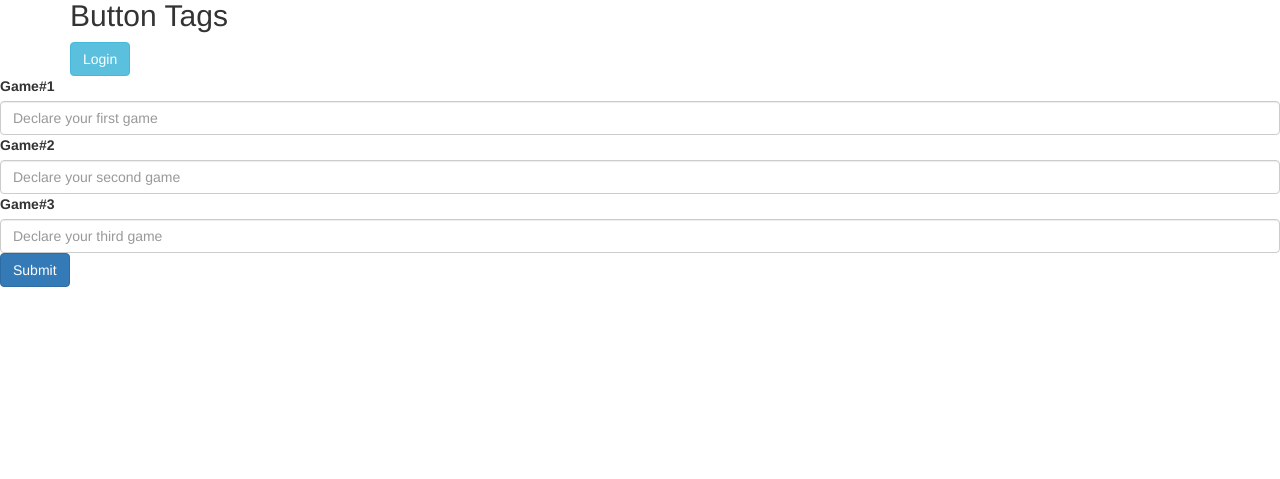
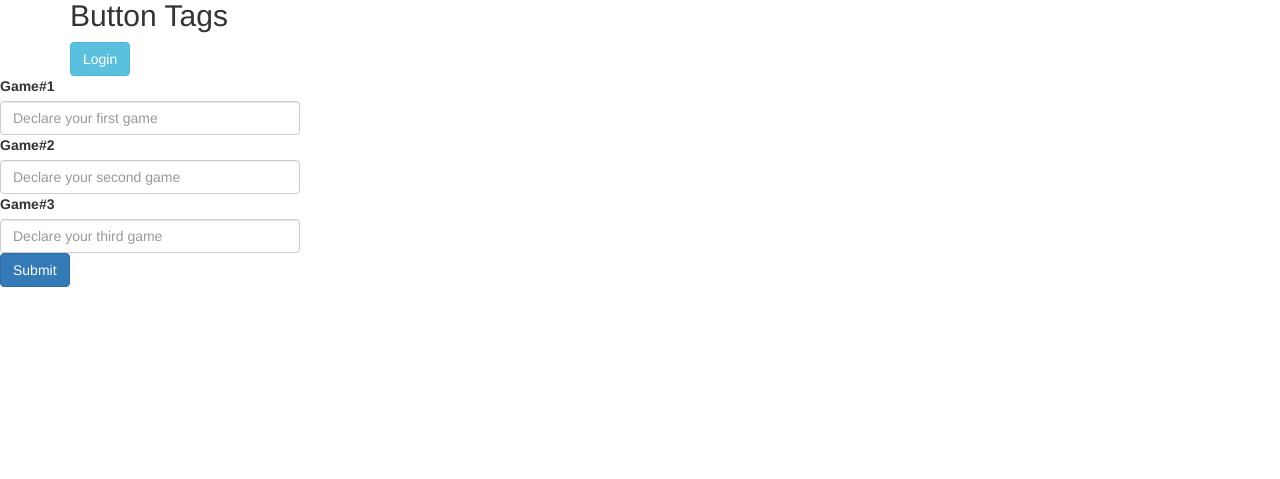
Before and after one commit to TehOriginale/LibToPlay, a PHP site: page / in a window 1280 px wide. Shown: the part 321-800 px from the top of the page. Run offline with PHP 8.4, Linux system fonts and the light colour scheme.

Commit message:
update index

```diff
--- a/css/index.css
+++ b/css/index.css
@@ -1,6 +1,12 @@
-filter-group
+
+.Index_main
 {
-    margin-bottom: 10px;
-    margin-left:  15px;
+    width: 300px;
+
 
 }
+.form-control
+{
+    width: 100%;
+
+}
--- a/css/login.css
+++ b/css/login.css
@@ -2,7 +2,6 @@ html,
 body {
   height: 100%;
   font-family: 'DotGothic16', sans-serif;
-  background-color:red;
 }
 
 body {
@@ -10,7 +9,8 @@ body {
   align-items: center;
   padding-top: 40px;
   padding-bottom: 40px;
-  background-color: #f5f5f5;
+  background-color: #2d2b2d;
+  color: white;
 }
 
 .form-signin {
--- a/index.php
+++ b/index.php
@@ -6,6 +6,7 @@
     <meta name="viewport" content="width=device-width, initial-scale=1.0">
     <title>Document</title>
     <link href="bootstrap/css/bootstrap.min.css" rel="stylesheet">
+    <link href="css/index.css" rel ="stylesheet">
 </head>
 <body>
     <div>
@@ -15,11 +16,12 @@
   <h2>Button Tags</h2>
   <a href="Cia reikia login page linko" class="btn btn-info" role="button">Login</a>
   </div>
+  <main class = "Index_main" >
 
   <form>
   <div class="filter-group">
     <label for="ImputGame1">Game#1</label>
-    <input type="FirstGame" class="form-control" id="ImputGame1" placeholder="Declare your first game">
+    <input type="FirstGame" class="form-control" id="ImputGame1" placeholder="Declare your first game" >
 
   </div>
   <div class="filter-group">
@@ -32,5 +34,6 @@
   </div>
   <button type="submit" class="btn btn-primary">Submit</button>
 </form>
+  </main>
 </body>
 </html>
```
